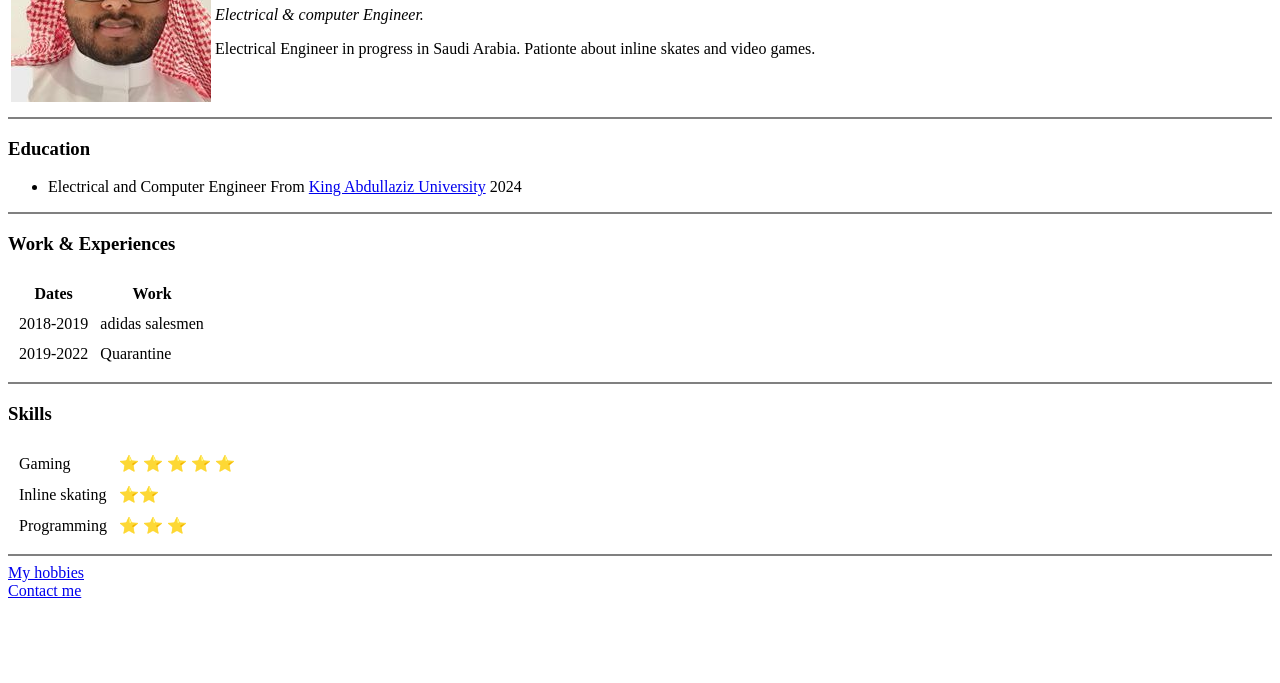
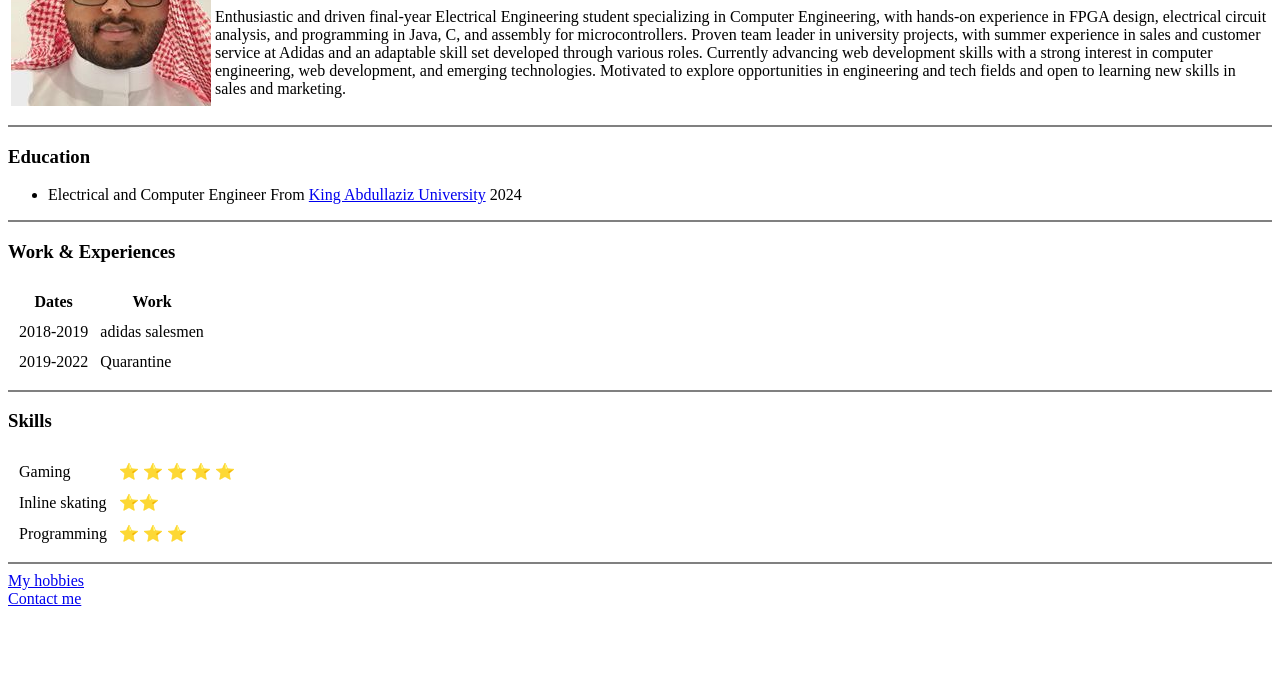
Before and after one commit to MoayedB/CV, a plain HTML site: page index.html in a window 1280 px wide. Shown: the part 117-800 px from the top of the page. Drawn offline with Linux system fonts and the light colour scheme.

Commit message:
Update index.html

```diff
--- a/index.html
+++ b/index.html
@@ -11,8 +11,8 @@
         <tr>
             <td><img src="Image/Me2.jpg" alt="Moayed Blog"></td>
             <td><h1>Moayed Bataweel</h1>
-                <em><p>Electrical & computer Engineer.</p></em>
-                <p>Electrical Engineer in progress in Saudi Arabia. Pationte about inline skates and video games.</p></td>
+                <em><p>Electrical & Computer Engineer.</p></em>
+                <p>Enthusiastic and driven final-year Electrical Engineering student specializing in Computer Engineering, with hands-on experience in FPGA design, electrical circuit analysis, and programming in Java, C, and assembly for microcontrollers. Proven team leader in university projects, with summer experience in sales and customer service at Adidas and an adaptable skill set developed through various roles. Currently advancing web development skills with a strong interest in computer engineering, web development, and emerging technologies. Motivated to explore opportunities in engineering and tech fields and open to learning new skills in sales and marketing.</p></td>
         </tr>
     </table>
     <hr noshade="">
```
